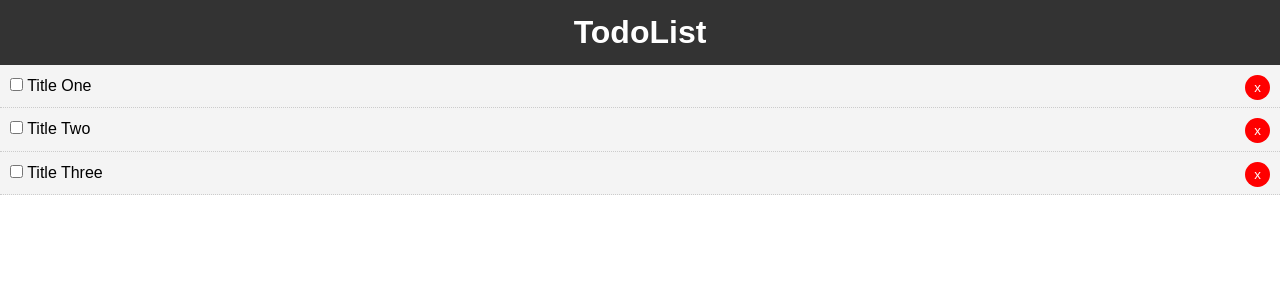
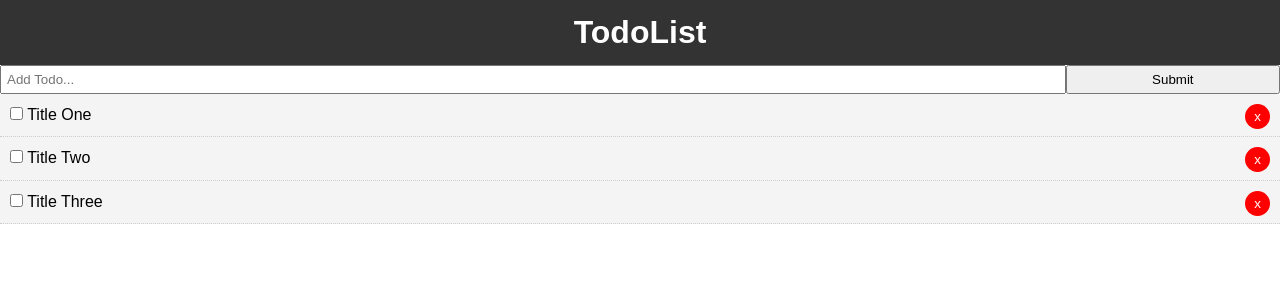
Before and after one commit to pjblitz86/VueJS_Projects, a Vue app in the folder vue_todo_list_vue_ui/: page / in a window 1280 px wide. Shown: the top 300 px of the page. Built offline with nearby package versions, Linux system fonts and the light colour scheme.

Commit message:
add AddTodo component

```diff
--- a/vue_todo_list_vue_ui/src/App.vue
+++ b/vue_todo_list_vue_ui/src/App.vue
@@ -1,6 +1,7 @@
 <template>
   <div id="app">
     <Header/>
+    <AddTodo/>
     <Todos v-bind:todos="todos" v-on:del-todo="deleteTodo"/>
   </div>
 </template>
@@ -8,12 +9,14 @@
 <script>
 import Header from "./components/layout/Header";
 import Todos from "./components/Todos";
+import AddTodo from "./components/AddTodo";
 
 export default {
   name: "app",
   components: {
     Header,
-    Todos
+    Todos,
+    AddTodo
   },
   data() {
     return {
--- /dev/null
+++ b/vue_todo_list_vue_ui/src/components/AddTodo.vue
@@ -0,0 +1,29 @@
+<template>
+  <div>
+    <form>
+      <input type="text" name="title" id placeholder="Add Todo...">
+      <input type="submit" value="Submit" class="btn">
+    </form>
+  </div>
+</template>
+
+<script>
+export default {
+  name: "AddTodo"
+};
+</script>
+
+<style scoped>
+form {
+  display: flex;
+}
+
+input[type="text"] {
+  flex: 10;
+  padding: 5px;
+}
+
+input[type="submit"] {
+  flex: 2;
+}
+</style>
```
